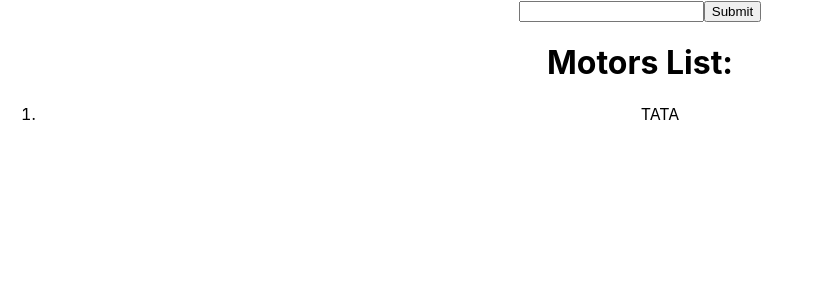
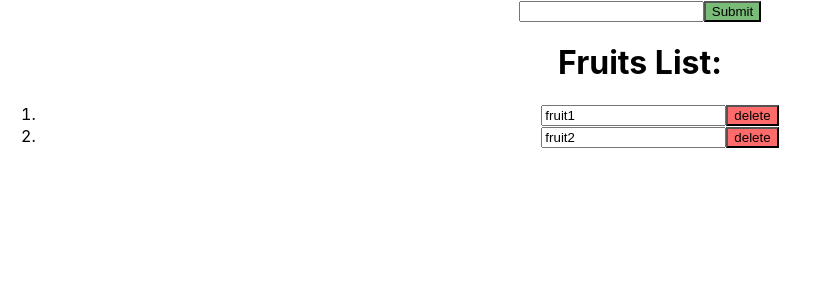
Before and after one commit to Deeptrootech/ReactJs, a React (Create React App) app: page / in a window 1280 px wide. Shown: the top 300 px of the page, without its empty margins (0-820 px from the left). Built offline with nearby package versions, Linux system fonts and the light colour scheme.

Commit message:
[ADD] -- array crud

```diff
--- a/src/components/ArrayCRUD.js
+++ b/src/components/ArrayCRUD.js
@@ -2,22 +2,65 @@ import React, { useState } from "react";
 
 function ArrayCRUD() {
   const initialValue = "";
-  const [car, CarsReflect] = useState(initialValue);
+  const [fruit, FruitsReflect] = useState(initialValue); // state for reflecting entered value in input tag
+  const [fruitlist, setFruitsList] = useState(["fruit1", "fruit2"]); // state for add entered value in array
 
+  const AddFruitsInArray = (e) => {
+    e.preventDefault();
+    setFruitsList([...fruitlist, fruit]);
+    FruitsReflect(""); // Clear the input field after adding the fruit
+  };
+  const UpdateFruit = (updateindex, updatevalue) => {
+    const allFruitItems = [...fruitlist]
+    allFruitItems[updateindex] = updatevalue
+    setFruitsList(allFruitItems);
+  };
+  const removeFruit = (removeindex) => {
+    const updatedItems = fruitlist.filter(
+      (item, item_index) => item_index !== removeindex
+    );
+    setFruitsList(updatedItems);
+  };
 
-  const CarsArray = () => {
-    console.log("CarsArray");
-  };
   return (
     <div>
-      <form onSubmit={CarsArray}>
-        <input type='text' value={car} onChange={e => {CarsReflect(e.target.value)}} />
-        <input type='button' value={"Submit"} />
+      <form onSubmit={AddFruitsInArray}>
+        <input
+          type='text'
+          value={fruit}
+          name='myfruit'
+          onChange={(e) => {
+            FruitsReflect(e.target.value);
+          }}
+        />
+        <input
+          type='submit'
+          style={{ background: "#00800087" }}
+          value={"Submit"}
+        />
       </form>
       <div>
-        <h1>Motors List:</h1>
+        <h1>Fruits List:</h1>
         <ol>
-          <li>TATA</li>
+          {fruitlist.map((item, index) => (
+            <li key={index}>
+              <input
+                type='text'
+                value={item}
+                name='updatefruit'
+                onChange={(e) => {
+                  UpdateFruit(index, e.target.value);
+                }}
+              />
+
+              <input
+                style={{ background: "#ff000094" }}
+                type='button'
+                value='delete'
+                onClick={() => removeFruit(index)}
+              />
+            </li>
+          ))}
         </ol>
       </div>
     </div>
```
